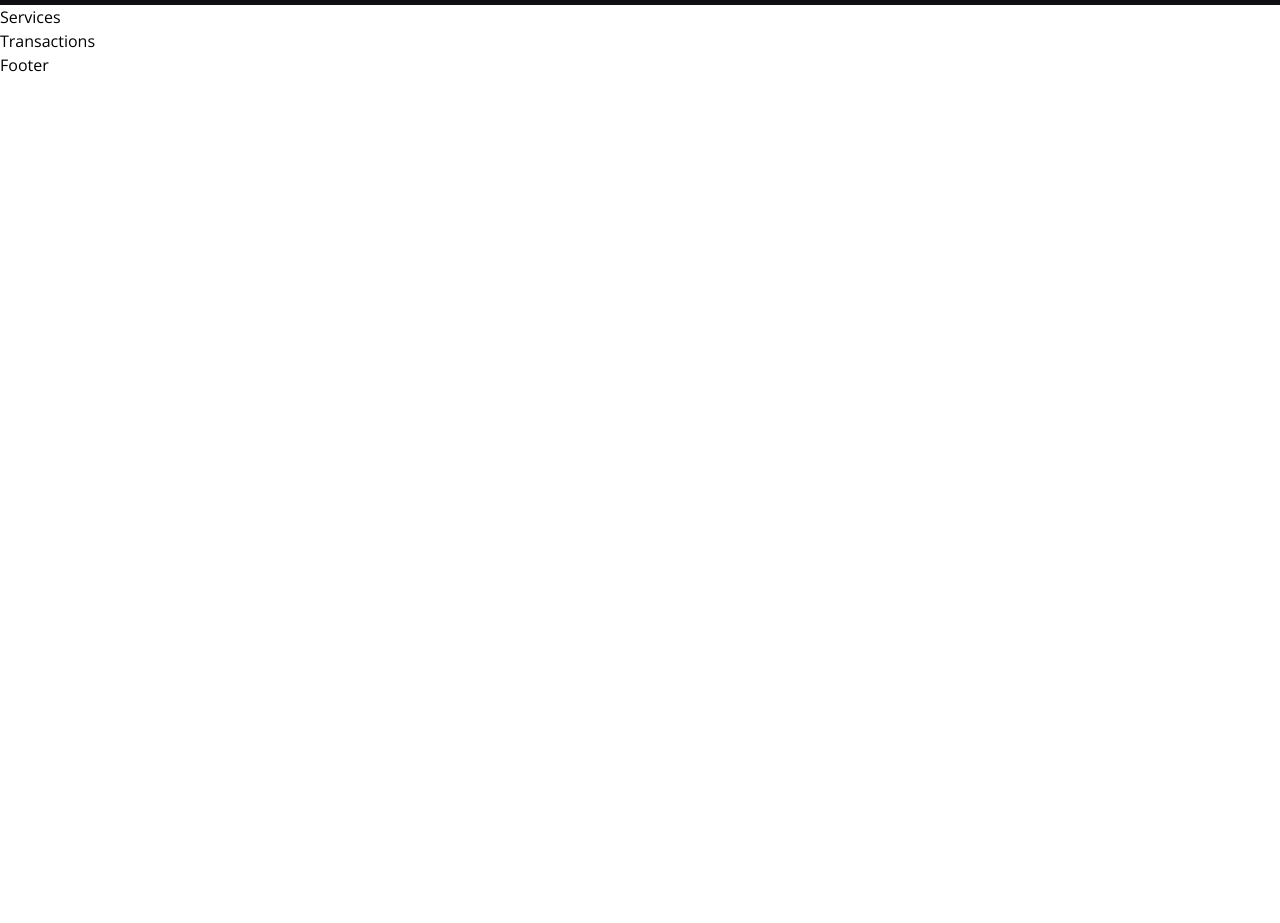
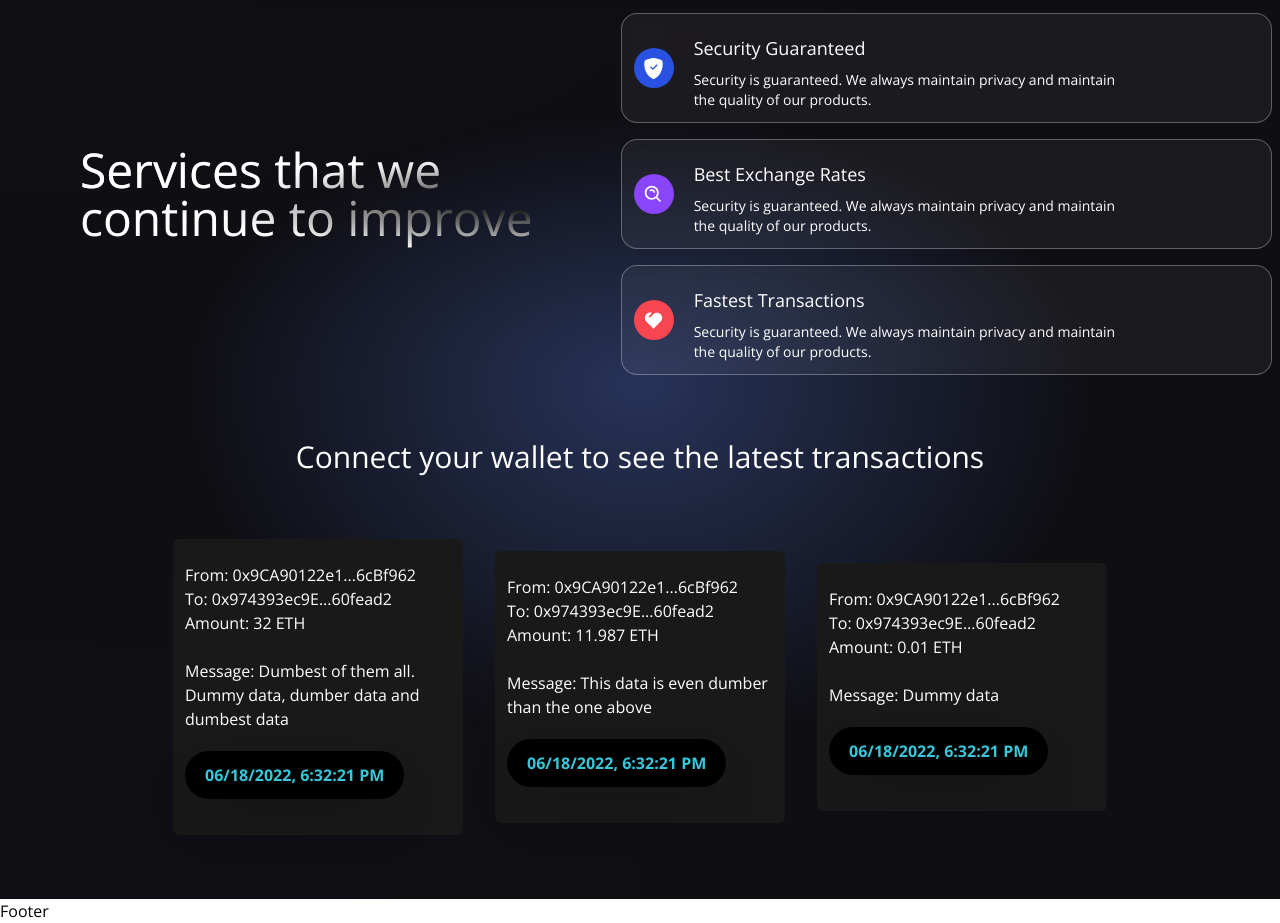
Before and after one commit to bfrisbyh92/Web3.0-App, a React (Create React App) app: page / in a window 1280 px wide. Shown: the part 760-1683 px from the top of the page. Before the commit the page ends 837 px from the top, so only its background shows below. Built offline with nearby package versions, Linux system fonts and the light colour scheme.

Commit message:
styled transactions, brought in our useContext data, some dummy data to visualize transaction component. Next going to add giphy functionality for that text input area with transactions.

```diff
--- a/src/components/Services.jsx
+++ b/src/components/Services.jsx
@@ -1,8 +1,55 @@
 import React from 'react'
+import {BsShieldFillCheck} from 'react-icons/bs';
+import {BiSearchAlt} from 'react-icons/bi';
+import {RiHeart2Fill} from 'react-icons/ri';
+
+const ServiceCard = ({title, color, subtitle, icon}) => (
+    <div className="flex flex-row justify-start items-center white-glassmorphism p-3 m-2 cursor-pointer hover:shadow-xl">
+      <div className={`w-10 h-10 rounded-full flex justify-center items-center ${color}`}>
+        {icon}
+      </div>
+        <div className="ml-5 flex flex-col flex-1">
+          <h1 className="mt-2 text-white text-lg">{title}</h1>
+          <p className="mt-2 text-white text-sm md:w-9/12">{subtitle}</p>
+        </div>
+    </div>
+);
 
 const Services = () => {
   return (
-    <div>Services</div>
+    <div className="flex w-full flex-col md:flex-row justify-center items-center gradient-bg-services">
+      <div className="flex mf:flex-row flex-col items-center justify-between md:p-20 py-12 px-4">
+        <div className="flex-1 flex flex-col justify-start items-start">
+          <h1 className="text-white text-3xl sm:text-5xl py-2 text-gradient">
+          Services that we
+            <br/>
+            continue to improve
+          </h1>
+        </div>
+      </div>
+        <div className="flex-1 flex flex-col justify-start items-center">
+          <ServiceCard
+            color="bg-[#2952E3]"
+            title="Security Guaranteed"
+            icon={ <BsShieldFillCheck fontSize={21} className="text-white" /> }
+            subtitle="Security is guaranteed. We always maintain privacy and maintain the quality of our products."
+          />
+
+          <ServiceCard
+            color="bg-[#8945F8]"
+            title="Best Exchange Rates"
+            icon={ <BiSearchAlt fontSize={21} className="text-white" /> }
+            subtitle="Security is guaranteed. We always maintain privacy and maintain the quality of our products."
+          />
+
+          <ServiceCard
+            color="bg-[#F84550]"
+            title="Fastest Transactions"
+            icon={ <RiHeart2Fill fontSize={21} className="text-white" /> }
+            subtitle="Security is guaranteed. We always maintain privacy and maintain the quality of our products."
+          />
+        </div>
+    </div>
   )
 }
 
--- a/src/components/Transactions.jsx
+++ b/src/components/Transactions.jsx
@@ -1,8 +1,78 @@
-import React from 'react'
+import React, { useContext } from 'react';
+import { TransactionContext } from '../context/TransactionContext';
+import dummyData from '../utils/dummyData';
+import {shortenAddress} from '../utils/shortenAddress';
+
+const TransactionCard = ({addressTo, addressFrom, timestamp, message, keyword, amount, url}) => {
+  return(
+    <div className="bg-[#181918] m-4 flex flex-1
+      2xl:min-w-[450px]
+      2xl:max-w-[500px]
+      sm:min-w-[270px]
+      sm:max-w-[300px]
+      flex-col p-3 rounded-md hover:shadow-2xl
+    ">
+        <div className="flex flex-col items-center w-full mt-3">
+          <div className="w-full  w-full mb-6">
+
+          <a href={`https://rinkeby.etherscan.io/address/${addressFrom}`} target="_blank" rel="noreferrer">
+            <p className="text-white text-base">From: {shortenAddress(addressFrom)}</p>
+          </a>
+          {/* <br/> */}
+          <a href={`https://rinkeby.etherscan.io/address/${addressTo}`} target="_blank" rel="noreferrer">
+            <p className="text-white text-base">To: {shortenAddress(addressTo)}</p>
+          </a>
+
+          <p className="text-white text-base">
+            Amount: { amount } ETH
+          </p>
+          {message && (
+            <>
+              <br/>
+              <p className="text-white text-base">
+                Message: { message }
+              </p>
+            </>
+          )}
+
+          <div className="bg-black p-3 px-5 w-max rounded-3xl mt-5 shadow-2xl">
+              <p className="text-[#37c7da] font-bold">
+                {timestamp}
+              </p>
+          </div>
+
+          </div>
+        </div>
+    </div>
+  );
+}
 
 const Transactions = () => {
+    const { currentAccount } = useContext(TransactionContext);
+    // console.log(currentAccount);
   return (
-    <div>Transactions</div>
+    <div className="flex w-full justify-center items-center 2xl:px-20 gradient-bg-transactions">
+      <div className="flex flex-col md:p-12 py-12 px-4">
+        {currentAccount ? (
+          <h3 className="text-white text-3xl text-center my-2">
+            Latest Transactions
+          </h3>
+        ) : (
+          <h3 className="text-white text-3xl text-center my-2">
+            Connect your wallet to see the latest transactions
+          </h3>
+        )}
+       {/* ^^^ If wallet is connected show latest transactions OR if it's not connected prompt to connect wallet ^^^ */}
+        <div className="flex flex-wrap justify-center items-center mt-10">
+            {dummyData.reverse().map((transaction, index) => (
+               <TransactionCard
+                key={index}
+                {...transaction}
+               />
+            ))}
+        </div>
+      </div>
+    </div>
   )
 }
 
--- a/src/components/Welcome.jsx
+++ b/src/components/Welcome.jsx
@@ -4,6 +4,7 @@ import {SiEthereum} from 'react-icons/si';
 import {BsInfoCircle} from 'react-icons/bs';
 import {TransactionContext} from '../context/TransactionContext';
 import {Loader} from './';
+import {shortenAddress} from '../utils/shortenAddress';
 
 const commonStyles = "min-h-[70px] sm:px-0 px-2 sm:min-w-[120px] flex justify-center items-center border-[0.5px] border-gray-400 text-sm font-light text-white"
 
@@ -98,7 +99,7 @@ const Welcome = () => {
               </div>
               <div>
                 <p className="text-white font-light text-sm">
-                {/* Address: 0xbfrisbyh92.....djaskjfoidfjasf ETH */}
+                    {shortenAddress(currentAccount)}
                 </p>
                   <p className="text-white font-semibold text-lg mt-1">
                     Ethereum
--- /dev/null
+++ b/src/utils/dummyData.js
@@ -0,0 +1,30 @@
+const dummyData = [{
+    id: 1,
+    url: "http://example.com",
+    message: "Dummy data",
+    timestamp: "06/18/2022, 6:32:21 PM",
+    addressFrom: "0x9CA90122e179D6c30FE3d0Aa01821A7566cBf962",
+    amount: "0.01",
+    addressTo: "0x974393ec9Ea8cC5f0f8aCa61190a3635060fead2"
+},
+{
+    id: 1,
+    url: "http://example.com",
+    message: "This data is even dumber than the one above",
+    timestamp: "06/18/2022, 6:32:21 PM",
+    addressFrom: "0x9CA90122e179D6c30FE3d0Aa01821A7566cBf962",
+    amount: "11.987",
+    addressTo: "0x974393ec9Ea8cC5f0f8aCa61190a3635060fead2"
+},
+{
+    id: 1,
+    url: "http://example.com",
+    message: "Dumbest of them all. Dummy data, dumber data and dumbest data",
+    timestamp: "06/18/2022, 6:32:21 PM",
+    addressFrom: "0x9CA90122e179D6c30FE3d0Aa01821A7566cBf962",
+    amount: "32",
+    addressTo: "0x974393ec9Ea8cC5f0f8aCa61190a3635060fead2"
+}
+]
+module.exports = dummyData;
+// console.log(dummyData);
--- /dev/null
+++ b/src/utils/shortenAddress.js
@@ -0,0 +1,3 @@
+export const shortenAddress = (address) => {
+    return `${address.slice(0,12)}...${address.slice(address.length - 7)}`
+}
```
Also changed, not shown: 1 other file (tests, documents, lock files or other folders).
